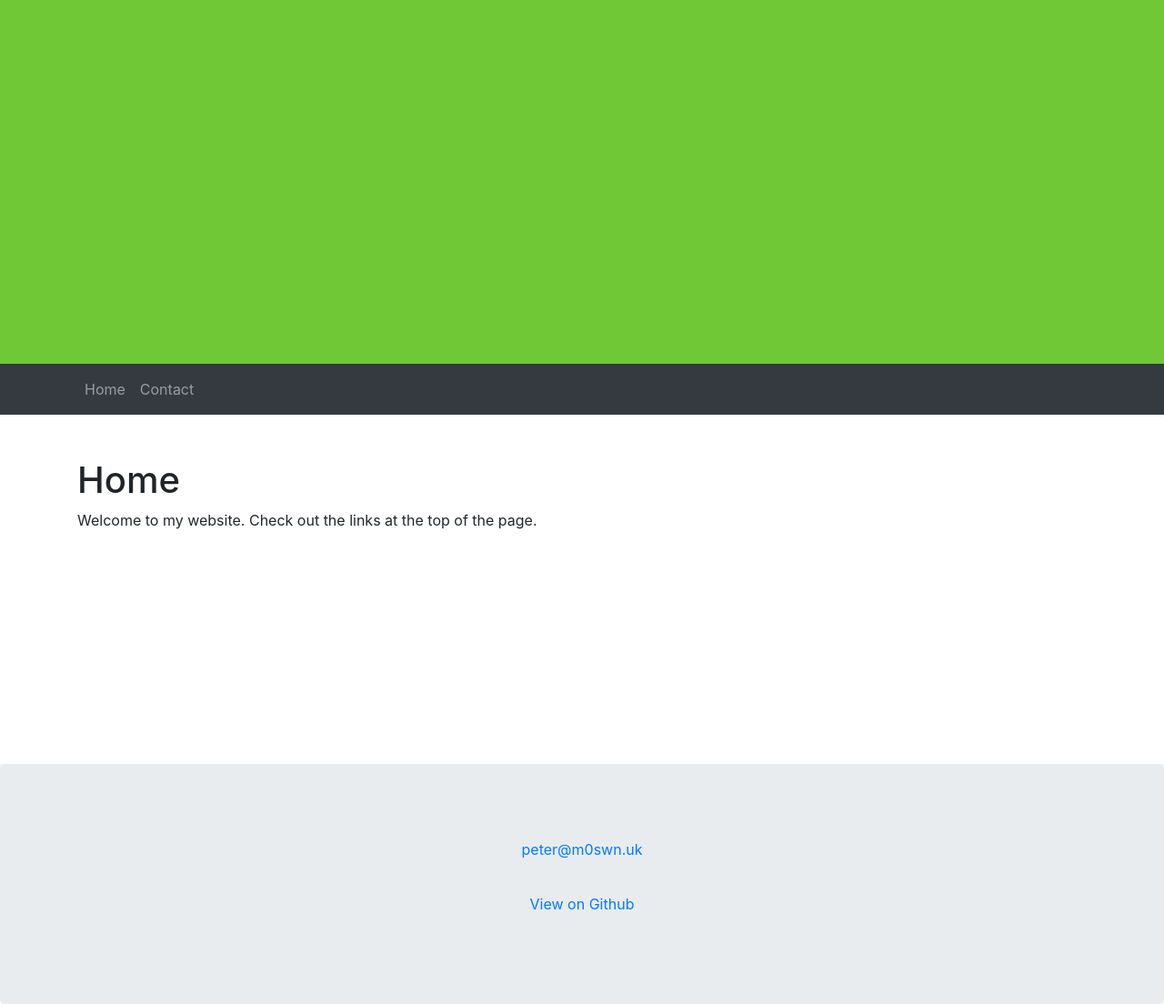
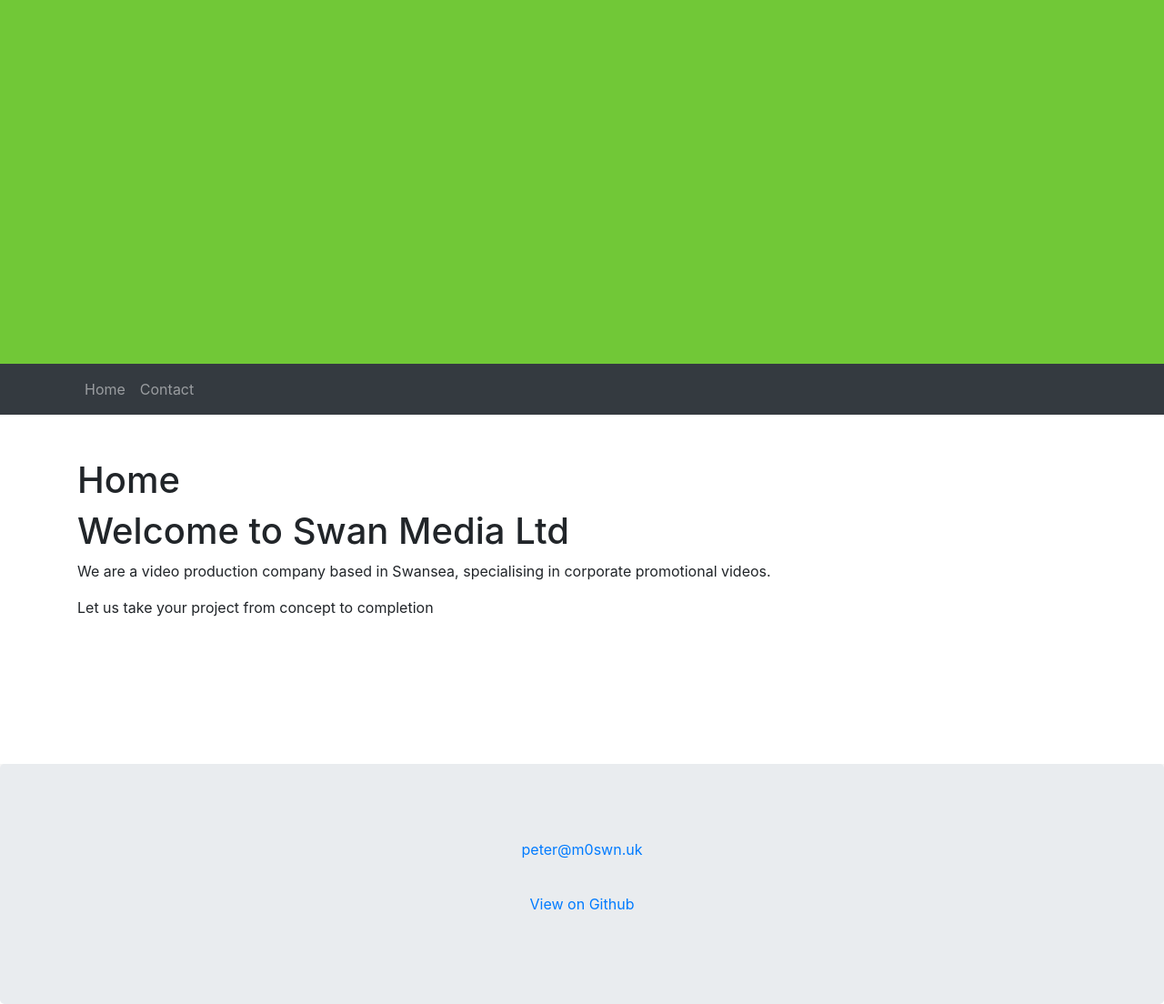
Before and after one commit to pe5er/swan.media, a Jekyll site: the page built from index.md, in a window 1280 px wide. Shown: the whole page at 91% size. Built offline with Jekyll 4.4.1, drawn with Linux system fonts in a browser that asks for light colours; our own code applies the rules of GitHub Pages for plain Markdown files.

Commit message:
Update index.md

```diff
--- a/index.md
+++ b/index.md
@@ -4,4 +4,8 @@ draft: false
 title: Home
 ---
 
-Welcome to my website. Check out the links at the top of the page.
+# Welcome to Swan Media Ltd
+
+We are a video production company based in Swansea, specialising in corporate promotional videos.
+
+Let us take your project from concept to completion
```
